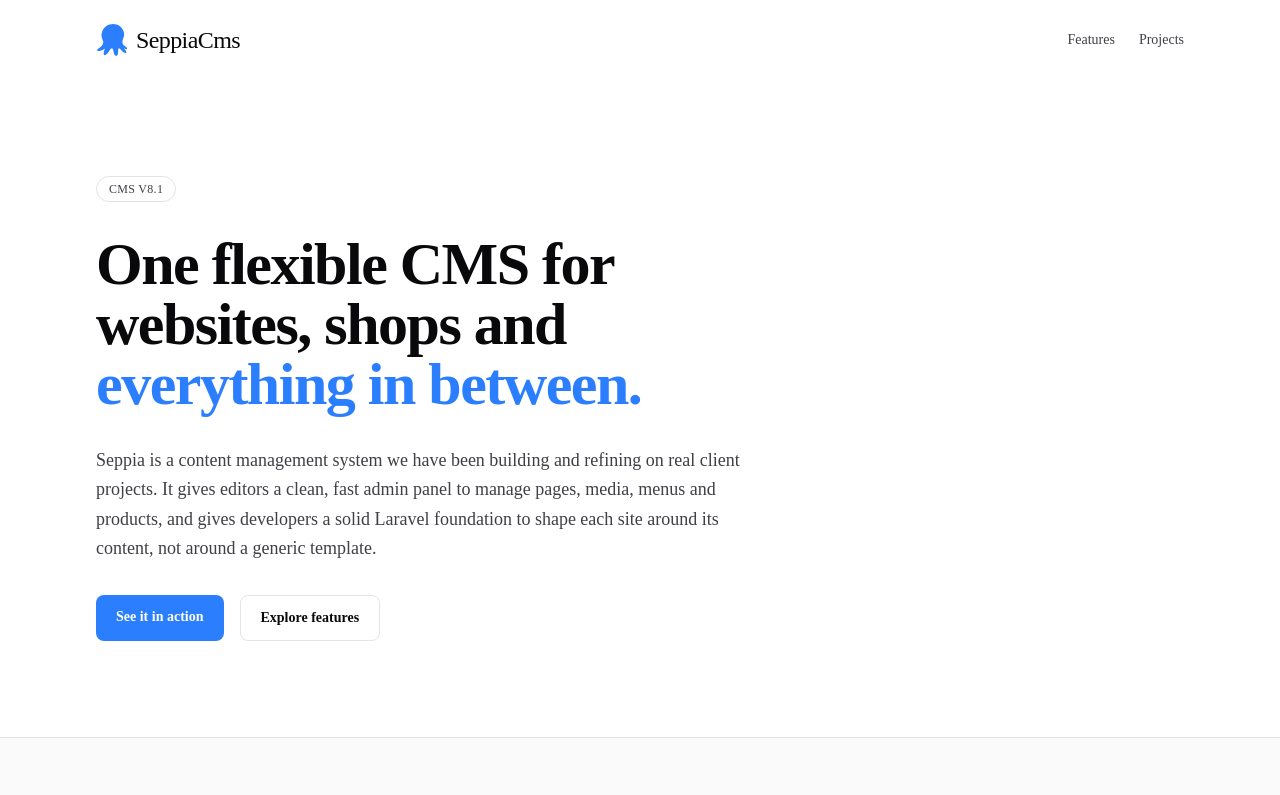
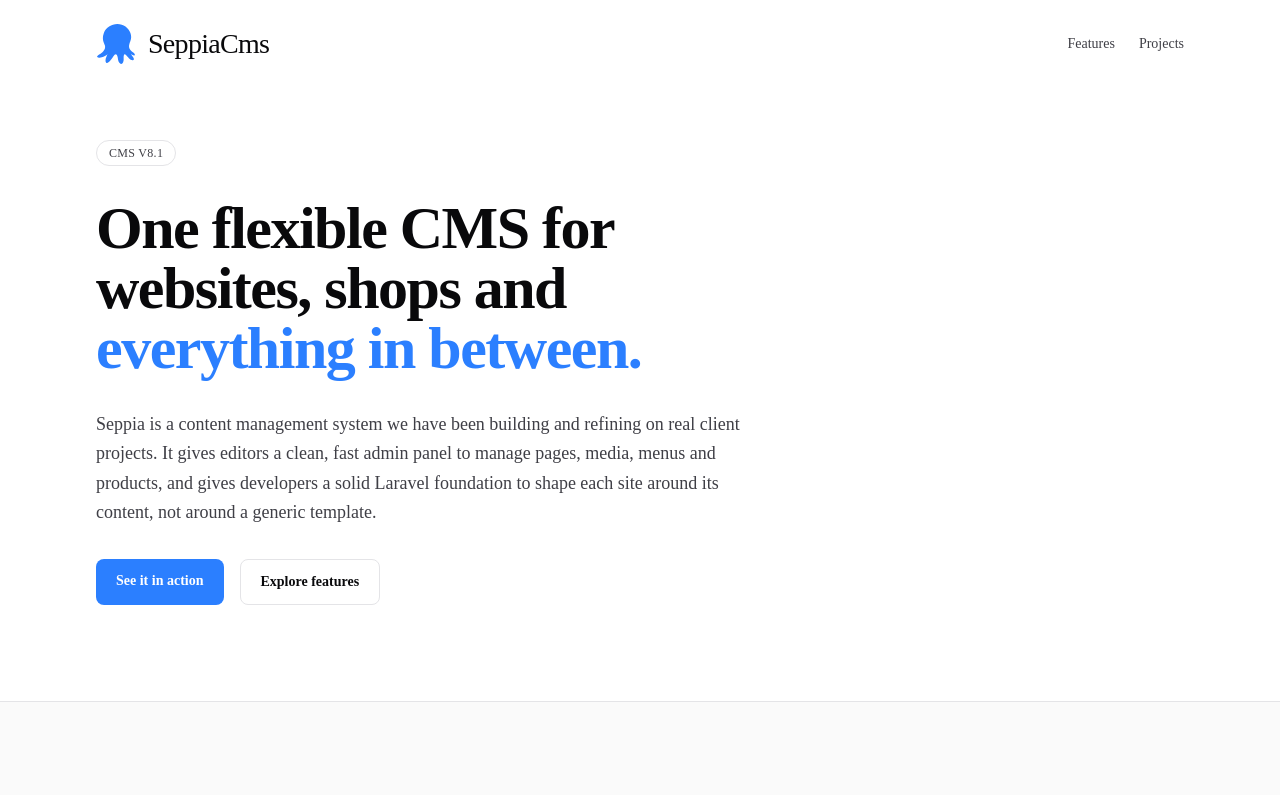
Before and after one commit to AleBonatti/alessandrobonatti.com, an Astro site: page /seppia-cms in a window 1280 px wide. Shown: the top 795 px of the page. Built offline with nearby package versions, Linux system fonts and the light colour scheme; Astro itself is replaced by a stand-in of ours.

Commit message:
complete seppia page

```diff
--- a/astro.config.mjs
+++ b/astro.config.mjs
@@ -12,8 +12,11 @@ export default defineConfig({
   // The config file runs in Node, so process.env is available here.
   site: process.env.SITE_URL || PRODUCTION_SITE,
 
-  // Emit /it/index.html rather than /it.html, so URLs end with a slash on any static host.
-  trailingSlash: 'always',
+  // Pages are built as folders (dist/it/index.html), so their real URL ends with "/" and the
+  // canonical/hreflang/sitemap URLs do too. 'ignore' only makes the *dev server* accept both
+  // /it and /it/ (with 'always' it returns 404 for /it); the build output is identical.
+  // In production the web server redirects /it → /it/ (see public/.htaccess).
+  trailingSlash: 'ignore',
 
   // Astro's built-in i18n routing. English lives at "/", the others under "/it/" and "/sv/".
   // This config powers `Astro.currentLocale` and the helpers in `astro:i18n`.
--- a/src/pages/seppia-cms.astro
+++ b/src/pages/seppia-cms.astro
@@ -325,9 +325,16 @@ const year = new Date().getFullYear();
     flex: none;
     color: var(--accent);
   }
+  /* Header brand: one step smaller on phones, full size from 40rem (640px) up. */
   .mark-lg {
-    width: 2rem;
-    height: 2rem;
+    width: 2.25rem;
+    height: 2.25rem;
+  }
+  @media (min-width: 40rem) {
+    .mark-lg {
+      width: 2.5rem;
+      height: 2.5rem;
+    }
   }
   .mark-sm {
     width: 1.25rem;
@@ -338,19 +345,28 @@ const year = new Date().getFullYear();
   .header {
     display: flex;
     align-items: center;
+    flex-wrap: wrap; /* on the narrowest phones the menu drops below the brand */
     justify-content: space-between;
-    padding-block: 1.5rem;
+    gap: 0.5rem 1rem;
+    padding-top: 1.5rem;
+    padding-bottom: 0.75rem;
   }
   .brand {
     display: flex;
     align-items: center;
-    gap: 0.5rem;
+    gap: 0.75rem;
     color: var(--strong);
   }
   .brand-name {
     font-size: 1.5rem;
     line-height: 2rem;
     letter-spacing: -0.025em;
+  }
+  @media (min-width: 40rem) {
+    .brand-name {
+      font-size: 1.75rem;
+      line-height: 2.25rem;
+    }
   }
   .nav {
     display: flex;
@@ -365,12 +381,12 @@ const year = new Date().getFullYear();
 
   /* Hero */
   .hero {
-    padding-top: 4rem;
+    padding-top: 2.5rem;
     padding-bottom: 6rem;
   }
   @media (min-width: 40rem) {
     .hero {
-      padding-top: 6rem;
+      padding-top: 4rem;
     }
   }
   .hero-inner {
```
Also changed, not shown: 1 other file.
